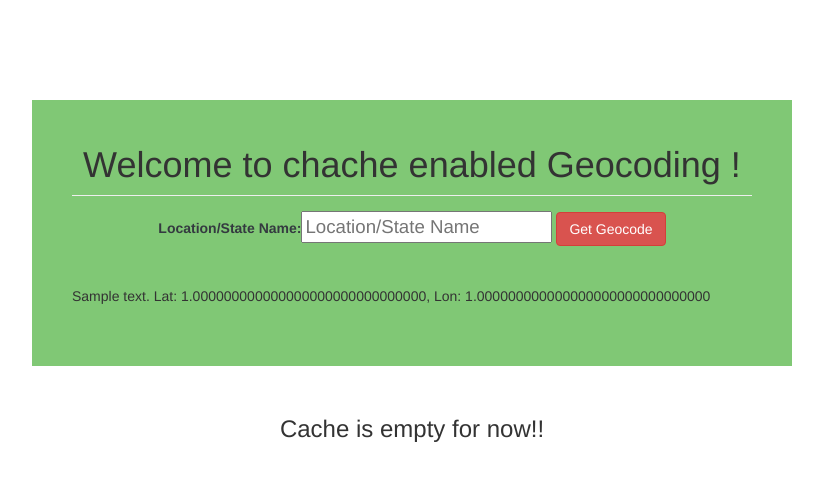
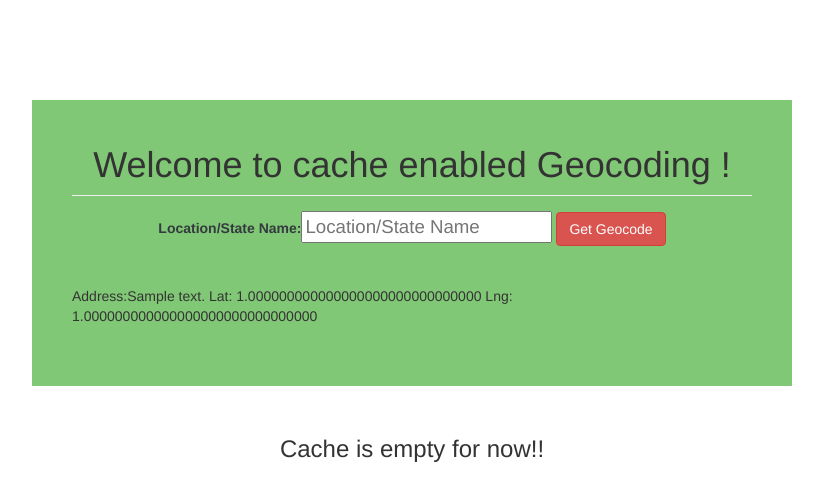
Before and after one commit to imashwani/geocoding-django, a Django app: template api/templates/api/index.html in a window 1280 px wide. Shown: the top 501 px of the page, without its empty margins (228-1051 px from the left). Run offline with Django 3.2, Linux system fonts and the light colour scheme; the template is opened without the code that fills it: values that come from a table or form of the project are taken from there, others are empty; tables that the repository leaves empty hold one stand-in row (values such as "Sample post"); some libraries are stand-ins or nearby versions.

Commit message:
test cases and model change

```diff
--- a/api/models.py
+++ b/api/models.py
@@ -5,16 +5,16 @@ from django.db import models
 class Location(models.Model):
     address = models.CharField(max_length=255)
     lat = models.DecimalField(max_digits=100, decimal_places=30)
-    lon = models.DecimalField(max_digits=100, decimal_places=30)
+    lng = models.DecimalField(max_digits=100, decimal_places=30)
     formatted_address = models.CharField(max_length=255)
 
     def __str__(self):
-        return self.address + "  Lat: " + str(self.lat) + ", Lon: " + str(self.lon)
+        return self.address
 
     def to_json(self):
         return {
             'address': self.address,
             'formatted_address': self.formatted_address,
             'lat': self.lat,
-            'lon': self.lon,
+            'lng': self.lng,
         }
--- a/api/templates/api/base.html
+++ b/api/templates/api/base.html
@@ -13,8 +13,6 @@
   <body>
     {% block content %}
 
-
-
     {% endblock %}
   </body>
 </html>
--- a/api/templates/api/index.html
+++ b/api/templates/api/index.html
@@ -6,7 +6,7 @@
 <div class="container margin">
 	<div class="row justify-content-center">
         <div class="col-8" style="background:#80c875; padding:40px">
-			<h1 align="center" class="mt-2">Welcome to chache enabled Geocoding !
+			<h1 align="center" class="mt-2">Welcome to cache enabled Geocoding !
 			</h1>
         	<hr class="mt-0 mb-4">
 
@@ -21,11 +21,20 @@
 
 <br>
 {%  if is_cached %}
-			Data retrieved from CACHE
+			<b>Data retrieved from CACHE</b>
 {% endif %}
+
 <br>
-{{location}}
+
+{%  if location %}
+
+			Address:{{location.address}}
+			Lat: {{location.lat}}
+			Lng: {{location.lng}}
+
+{% endif %}
 <br><br>
+
 </div>
     <div class="container " style="margin-top:30px; ">
 		<div class="row justify-content-center ">
@@ -38,7 +47,7 @@
     				{% for i,j in cache %}
   					<div class="panel-body">
 	  					<div style="">
-	  						place : {{i}} | {% if j.lat == None %} No location  {% else %} latitude :{{j.lat}} | longitude : {{j.lon}} {% endif %}
+	  						place : {{i}} | {% if j.lat == None %} No location  {% else %} latitude :{{j.lat}} | longitude : {{j.lng}} {% endif %}
 	  					</div>
     				</div>{% endfor %}
     			</div>
--- a/api/tests.py
+++ /dev/null
@@ -1,3 +0,0 @@
-from django.test import TestCase
-
-# Create your tests here.
--- a/api/urls.py
+++ b/api/urls.py
@@ -2,5 +2,5 @@ from django.urls import path
 from . import views
 
 urlpatterns = [
-    path('', views.index),
+    path('', views.index, name='index'),
 ]
```
Also changed, not shown: api/tests/test_forms.py (added, +19 -0 lines), api/tests/test_models.py (added, +13 -0 lines), api/tests/test_urls.py (added, +11 -0 lines), api/tests/test_views.py (added, +17 -0 lines), api/views.py (+5 -3 lines), api/migrations/0004_auto_20190911_1804.py (added), api/tests/__init__.py (added).
